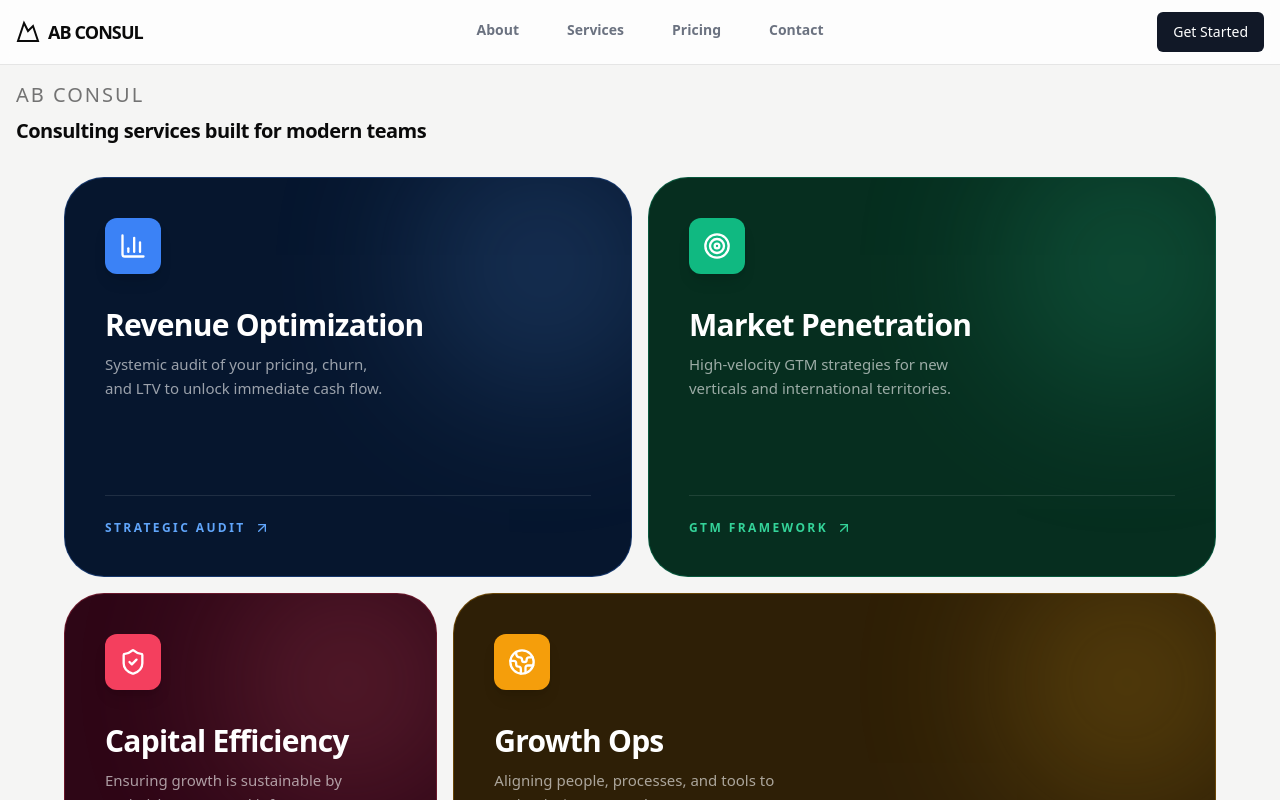
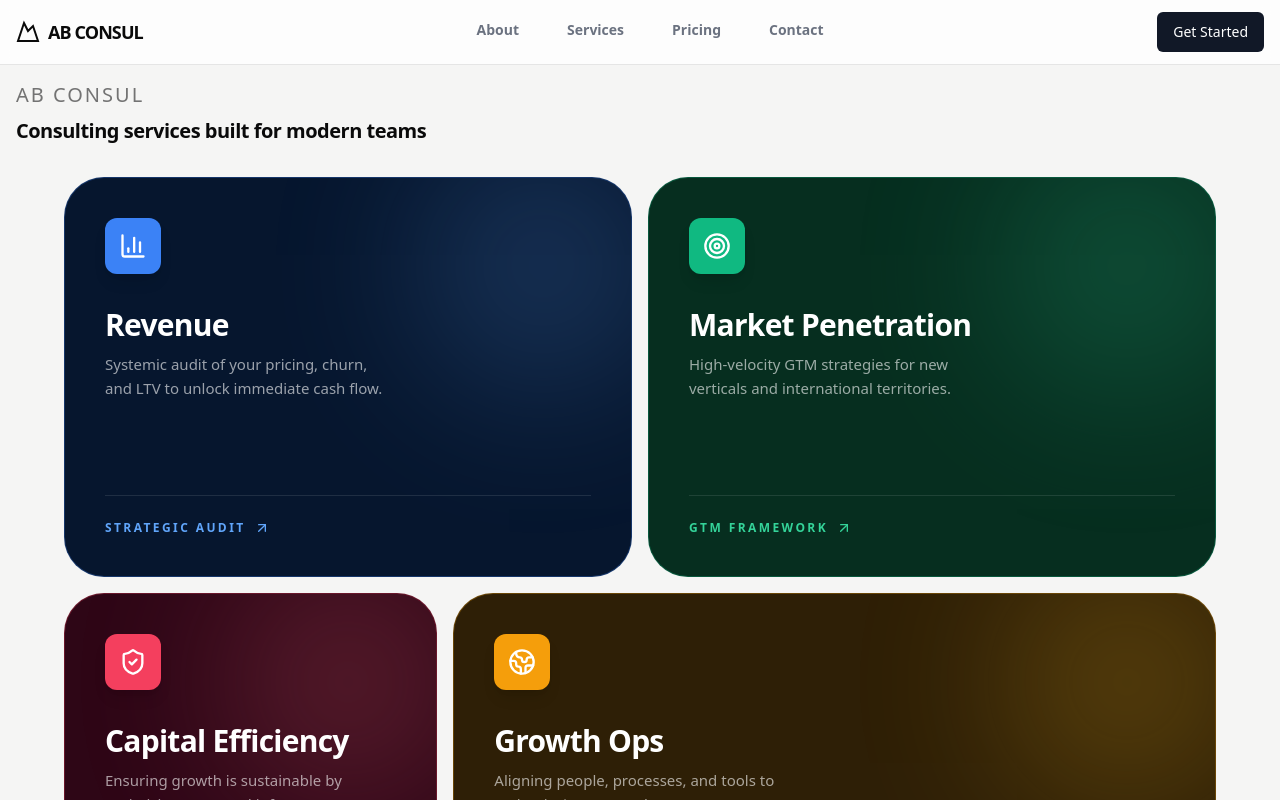
Before and after one commit to l-tting/ab-consul, a Next.js app in the folder my-app/: page / in a window 1280 px wide. Shown: the top 800 px of the page. Built offline with nearby package versions, Linux system fonts and the light colour scheme.

Commit message:
test change --v1 --b/l

```diff
--- a/my-app/src/components/AboutHero2.jsx
+++ b/my-app/src/components/AboutHero2.jsx
@@ -16,7 +16,7 @@
             </p>
         </div>
 
-        <div className="grid grid-cols-1 lg:grid-cols-2 gap-8 lg:gap-12">
+        <div className="grid grid-cols-4 lg:grid-cols-2 gap-8 lg:gap-12">
 
           {/* The Status Quo */}
           <div className="p-12 rounded-[3.5rem] bg-white border border-slate-200 shadow-sm relative group hover:border-slate-300 transition-colors">
--- a/my-app/src/components/HeroHome.jsx
+++ b/my-app/src/components/HeroHome.jsx
@@ -63,7 +63,7 @@
 const features = [
   {
     Icon: BarChart3,
-    name: "Revenue Optimization",
+    name: "Revenue ",
     description: "Systemic audit of your pricing, churn, and LTV to unlock immediate cash flow.",
     href: "#",
     cta: "Strategic Audit",
```
